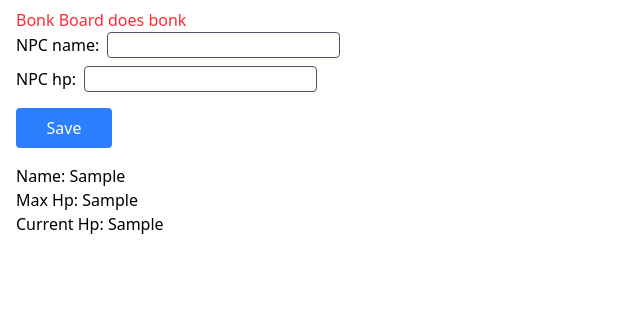
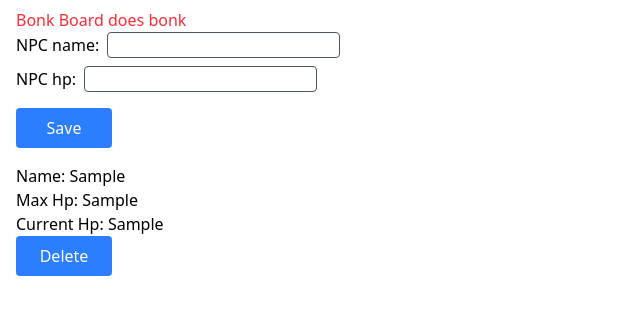
Before and after one commit to ivanova-marina/bonk-board, a React (Vite) app: page / in a window 1280 px wide. Both pictures are taken after typing "Sample", "Sample" into the empty fields and a click on the button "Save". Shown: the top 314 px of the page, without its empty margins (0-640 px from the left). Built offline with nearby package versions, Linux system fonts and the light colour scheme.

Commit message:
delete NPC

```diff
--- a/src/components/NpcCard/NpcCard.tsx
+++ b/src/components/NpcCard/NpcCard.tsx
@@ -4,8 +4,15 @@ import { NpcDisplay } from '../NpcDisplay';
 import { useNpcStats } from '../../hooks/useNpcStats';
 
 export function NpcCard() {
-  const { handleCreate, setNpcName, setNpcHp, npcHp, npcName, npcList } =
-    useNpcStats();
+  const {
+    handleCreate,
+    handleDelete,
+    setNpcName,
+    setNpcHp,
+    npcHp,
+    npcName,
+    npcList,
+  } = useNpcStats();
 
   return (
     <div className='flex flex-col gap-4'>
@@ -18,7 +25,7 @@ export function NpcCard() {
       <div>
         <SaveNpcButton handleSave={handleCreate} />
       </div>
-      <NpcDisplay npcList={npcList} />
+      <NpcDisplay npcList={npcList} handleDelete={handleDelete} />
     </div>
   );
 }
--- a/src/components/NpcDisplay/NpcDisplay.tsx
+++ b/src/components/NpcDisplay/NpcDisplay.tsx
@@ -1,6 +1,12 @@
 import type { NpcData } from '../../utils/npcData';
 
-export function NpcDisplay({ npcList }: { npcList: NpcData[] }) {
+export function NpcDisplay({
+  npcList,
+  handleDelete,
+}: {
+  npcList: NpcData[];
+  handleDelete: (id: string) => void;
+}) {
   return (
     <>
       {npcList.map((npc: NpcData) => (
@@ -8,6 +14,14 @@ export function NpcDisplay({ npcList }: { npcList: NpcData[] }) {
           <p>Name: {npc.name}</p>
           <p>Max Hp: {npc.hp}</p>
           <p>Current Hp: {npc.hp}</p>
+
+          <button
+            role='button'
+            onClick={() => handleDelete(npc.id)}
+            className='bg-blue-500 text-white rounded hover:bg-blue-600 transition cursor-pointer w-24 h-10'
+          >
+            Delete
+          </button>
         </div>
       ))}
     </>
--- a/src/hooks/useNpcStats.ts
+++ b/src/hooks/useNpcStats.ts
@@ -1,5 +1,5 @@
 import { useState } from "react";
-import { getSavedNpc, storeSavedNpc } from '../utils/npcData'
+import { deleteSavedNpc, getSavedNpc, storeSavedNpc } from '../utils/npcData'
 
 import type { NpcData } from '../utils/npcData';
 import { generateNpcId } from "../utils/generateNpcId";
@@ -11,6 +11,7 @@ import { generateNpcId } from "../utils/generateNpcId";
  *
  * @returns {Object} An object containing:
  *   - handleCreate: Function to add a new NPC to the list and storage.
+ *   - handleDelete: Function to remove an NPC from the list and storage by ID.
  *   - setNpcName: Setter for the NPC name input.
  *   - setNpcHp: Setter for the NPC HP input.
  *   - npcName: Current value of the NPC name input.
@@ -29,8 +30,14 @@ export function useNpcStats() {
     setNpcHp('')
   }
 
+  const handleDelete = (id: string) => {
+    deleteSavedNpc(id)
+    setNpcList(getSavedNpc())
+  }
+
   return {
     handleCreate,
+    handleDelete,
     setNpcName,
     setNpcHp,
     npcName,
--- a/src/utils/npcData.ts
+++ b/src/utils/npcData.ts
@@ -26,3 +26,11 @@ export function storeSavedNpc(npcData: NpcData[]) {
   localStorage.setItem('npcData', serializedData);
   return serializedData;
 }
+
+/** Delete NPC from local storage by ID */
+export function deleteSavedNpc(id: string) {
+  const savedNpcArray = getSavedNpc();
+  const updatedNpcArray = savedNpcArray.filter(npc => npc.id !== id)
+  const serializedData = JSON.stringify(updatedNpcArray)
+  localStorage.setItem('npcData', serializedData)
+}
```
